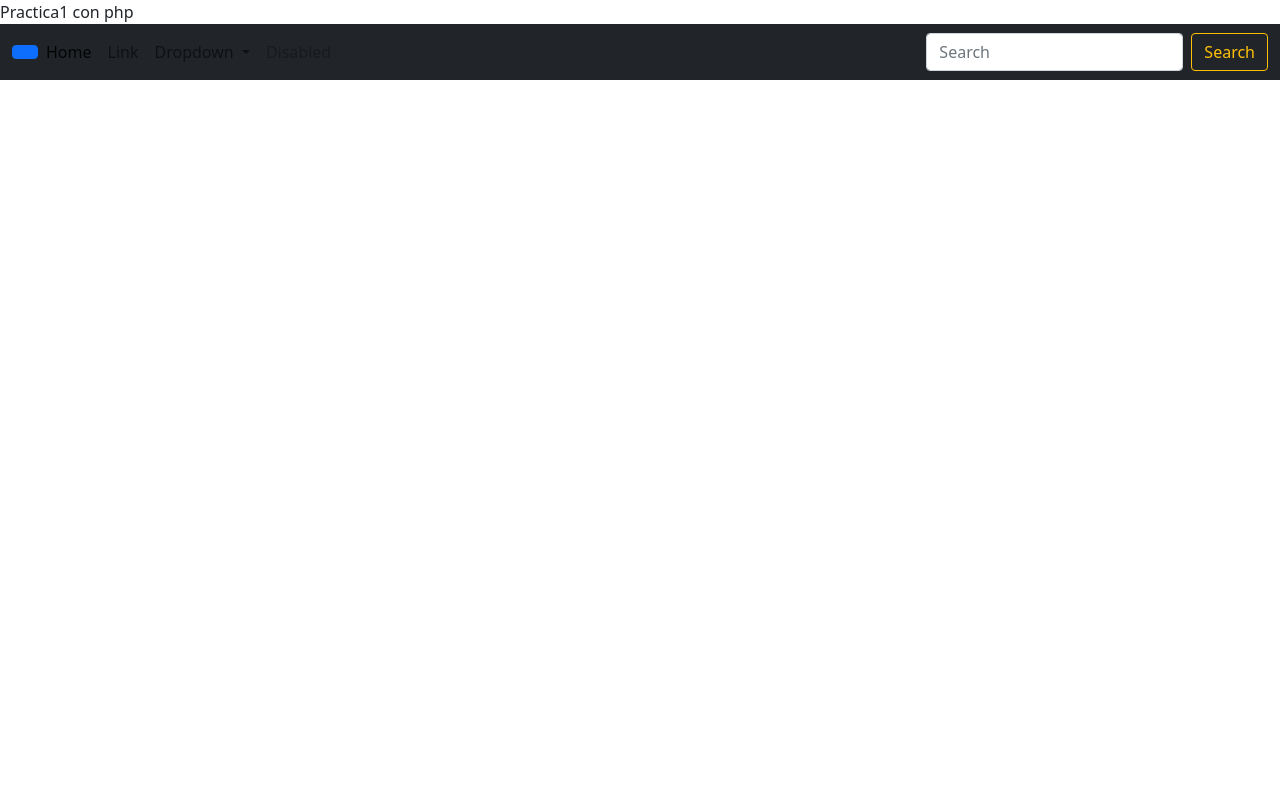
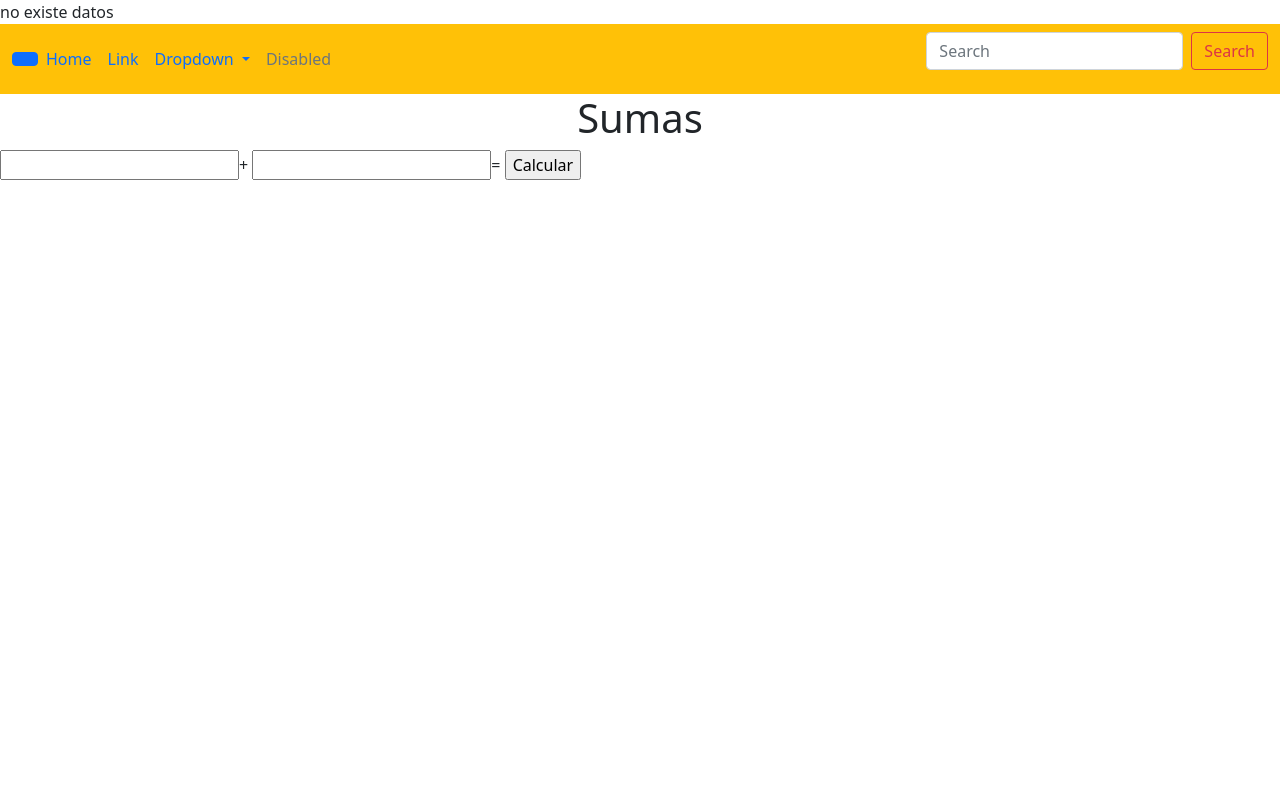
Before and after one commit to Ranz-M/ProyectoFinal605, a PHP site: page / in a window 1280 px wide. Run offline with PHP 8.4, Linux system fonts and the light colour scheme.

Commit message:
Add files via upload

```diff
--- a/prf/include/navbar.php
+++ b/prf/include/navbar.php
@@ -1,4 +1,4 @@
-<nav class="navbar navbar-expand-lg navbar-light bg-dark">
+<nav class="navbar navbar-expand-lg navbar-info bg-warning">
   <div class="container-fluid">
   <a class="btn btn-primary" data-bs-toggle="offcanvas" href="#offcanvasExample">
 </a>
@@ -30,7 +30,7 @@
       </ul>
       <form class="d-flex">
         <input class="form-control me-2" type="search" placeholder="Search" aria-label="Search">
-        <button class="btn btn-outline-warning" type="submit">Search</button>
+        <button class="btn btn-outline-danger" type="submit">Search</button>
       </form>
     </div>
   </div>
--- /dev/null
+++ b/prf/include/operaciones.php
@@ -0,0 +1,21 @@
+<!DOCTYPE html>
+<html lang="en">
+<head>
+    <meta charset="UTF-8">
+    <meta http-equiv="X-UA-Compatible" content="IE=edge">
+    <meta name="viewport" content="width=device-width, initial-scale=1.0">
+    <title>Document</title>
+</head>
+<body>
+    <div class="col-lg-12">
+        <div class="row">
+            <h1 class="text-center">Sumas</h1>
+        </div>
+        <div class="row">
+            <form action="<?php echo $_SERVER['PHP_SELF'];?> "method="POST">
+              <input type="text" name="caja1"required>+
+              <input type="text" name="caja2"required>=
+              <input type="submit" name="btn" value="Calcular">
+        </div>
+</body>
+</html>
--- a/prf/index.php
+++ b/prf/index.php
@@ -1,3 +1,18 @@
+<?php
+error_reporting(0);
+if(isset($_POST['btn'])){
+    $numero1 = $_POST['caja1'];
+    $numero2 = $_POST['caja2'];
+    $numero1 = (int)$numero1;
+    $numero2 = (int)$numero2;
+    $resultado = $numero1 + $numero2;
+    $valor = $resultado;
+    echo $valor;
+}
+else{
+    echo "no existe datos";
+}
+?>
 <!DOCTYPE html>
 <html lang="es">
 <head>
@@ -7,12 +22,13 @@
     <link rel="stylesheet" type="text/css" href="css/bootstrap.min.css">
 
     <script src="js/jquery.js"></script
-    <title>Practica1 con php</title>
+    <title></title>
 </head>
 <body>
     <script src="js/bootstrap.min.js"></script>
 
     <?php include "include/navbar.php"?>
     <?php include "include/menu.php"?>
+    <?php include "include/operaciones.php"?>
 </body>
 </html>
```
